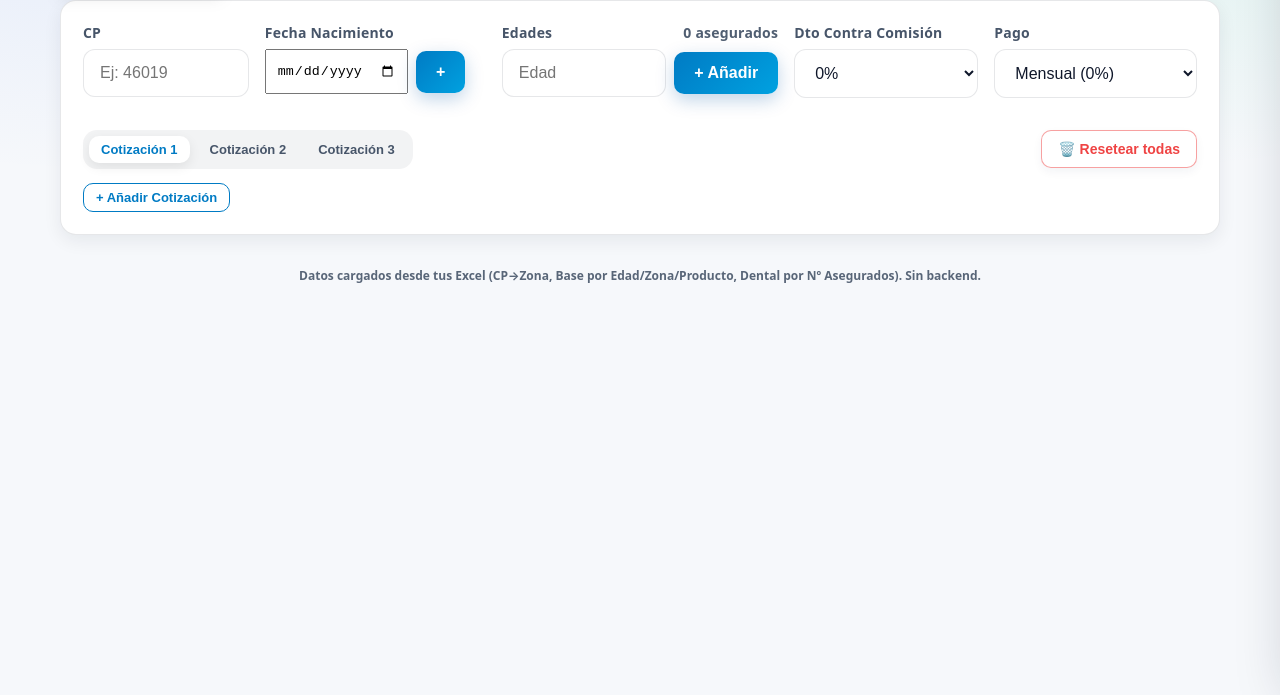
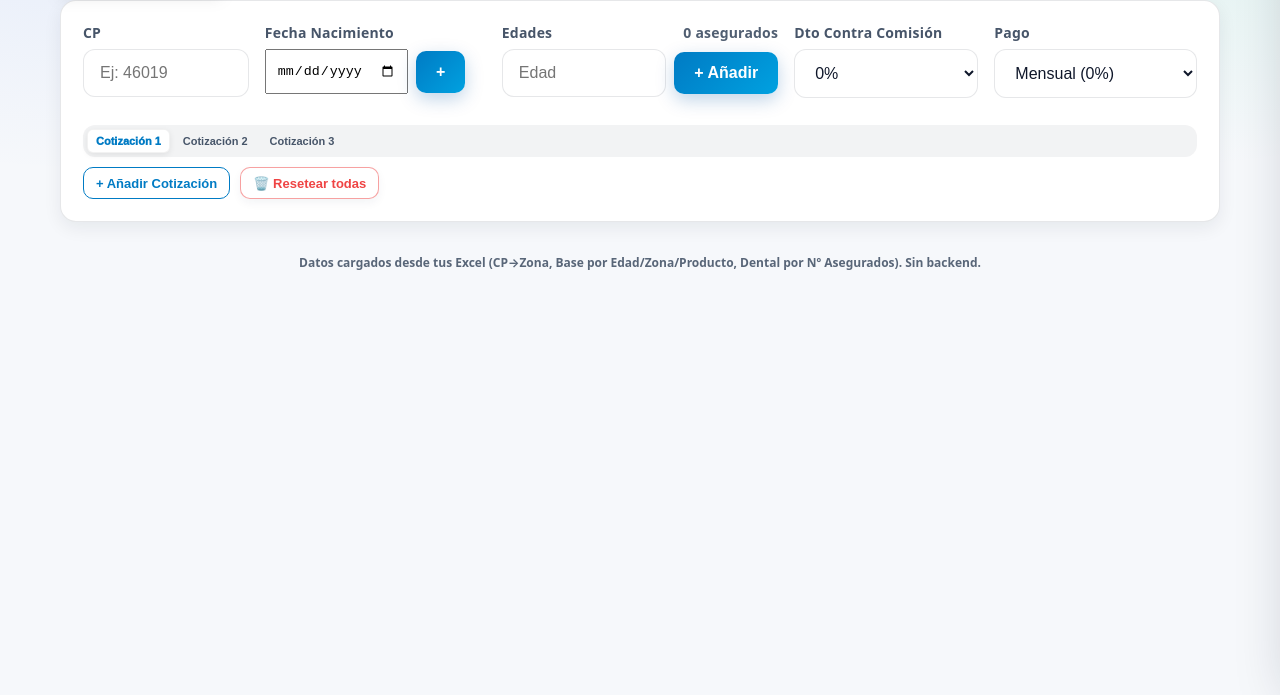
Before and after one commit to joshdfk47/Cotizador-Adeslas, a plain HTML site: page cotizador_comercial_cp_edades.html in a window 1280 px wide. Shown: the part 105-800 px from the top of the page. Drawn offline with Linux system fonts and the light colour scheme; sample sign-in values are in the browser's storage.

Commit message:
Add files via upload

```diff
--- a/cotizador_comercial_cp_edades.html
+++ b/cotizador_comercial_cp_edades.html
@@ -820,29 +820,31 @@
     .quote-switcher {
       display: flex;
       flex-wrap: wrap;
-      gap: 8px;
+      gap: 4px;
       background: rgba(15, 23, 42, 0.05);
-      padding: 6px;
-      border-radius: 14px;
+      padding: 4px;
+      border-radius: 12px;
       margin-bottom: 4px;
-      max-width: 420px;
+      max-width: fit-content;
     }
     .btn-quote {
-      border: none;
+      border: 1px solid transparent;
       background: transparent;
       color: var(--muted);
-      border-radius: 10px;
-      padding: 6px 12px;
+      border-radius: 6px;
+      padding: 0 8px;
+      height: 24px;
       font-weight: 750;
-      font-size: 13px;
+      font-size: 11px;
       cursor: pointer;
       transition: all 0.2s cubic-bezier(0.4, 0, 0.2, 1);
-      flex: 1;
+      flex: 0 1 auto;
       text-align: center;
       white-space: nowrap;
       display: inline-flex;
       align-items: center;
       justify-content: center;
+      min-width: 70px;
     }
     .btn-quote:hover {
       background: rgba(255, 255, 255, 0.6);
@@ -851,7 +853,21 @@
     .btn-quote.active {
       background: white;
       color: var(--brand);
-      box-shadow: 0 4px 12px rgba(0, 0, 0, 0.08);
+      box-shadow: 0 2px 6px rgba(0, 0, 0, 0.08);
+      border-color: rgba(0, 0, 0, 0.05);
+      font-weight: 1000;
+    }
+    .btn-quote.has-data:not(.active) {
+      background: var(--brand);
+      color: #ffffff;
+      border-color: var(--brand);
+      font-weight: 800;
+    }
+    .btn-quote.has-data.active {
+      border-color: var(--brand);
+      background: white;
+      color: var(--brand);
+      border-width: 2px;
     }
     .btn-quote .remove-quote {
       margin-left: 8px;
@@ -994,15 +1010,13 @@
         <div class="chips" id="agesChips"></div>
       </div>
 
-      <div class="actions" style="margin-top: 20px; display: flex; gap: 15px; flex-wrap: wrap; align-items: start; justify-content: space-between;">
-        <div style="display: flex; flex-direction: column; gap: 10px;">
-          <div class="quote-switcher" id="quoteSwitcher">
-            <!-- Botones generados dinámicamente -->
-          </div>
-          <button id="btnAddQuoteSlot" class="btn-add-quote" style="width: fit-content; border-style: solid; font-size: 13px;" title="Añadir nueva cotización">+ Añadir Cotización</button>
+      <div class="actions" style="margin-top: 15px; display: flex; flex-direction: column; gap: 10px;">
+        <div class="quote-switcher" id="quoteSwitcher" style="margin-bottom: 0; max-width: 100%;">
+          <!-- Botones generados dinámicamente -->
         </div>
-        <div style="display:flex; gap: 10px;">
-          <button class="btn danger" id="btnResetAllQuotes" type="button" style="font-size:14px; padding:10px 16px;">🗑️ Resetear todas</button>
+        <div style="display: flex; gap: 10px; align-items: center;">
+          <button id="btnAddQuoteSlot" class="btn-add-quote" style="width: fit-content; border-style: solid; font-size: 13px; padding: 0 12px; height: 32px;" title="Añadir nueva cotización">+ Añadir Cotización</button>
+          <button class="btn danger" id="btnResetAllQuotes" type="button" style="font-size:13px; padding: 0 12px; height: 32px; font-weight: 700;">🗑️ Resetear todas</button>
         </div>
       </div>
 
@@ -1066,7 +1080,11 @@
 
       quotes.forEach((q, i) => {
         const btn = document.createElement("button");
-        btn.className = "btn-quote" + (activeQuoteIndex === i ? " active" : "");
+        const hasData = q.ages.length > 0 || (q.cp && q.cp.length >= 2);
+        btn.className = "btn-quote" +
+                        (activeQuoteIndex === i ? " active" : "") +
+                        (hasData ? " has-data" : "");
+
         btn.innerHTML = `<span>Cotización ${i + 1}</span>`;
         if (i >= 3) {
           const x = document.createElement("span");
@@ -2095,6 +2113,7 @@
       renderAges();
       renderMeta();
       renderResults();
+      renderQuoteTabs();
     }
 
     // ====== EVENTS ======
```
